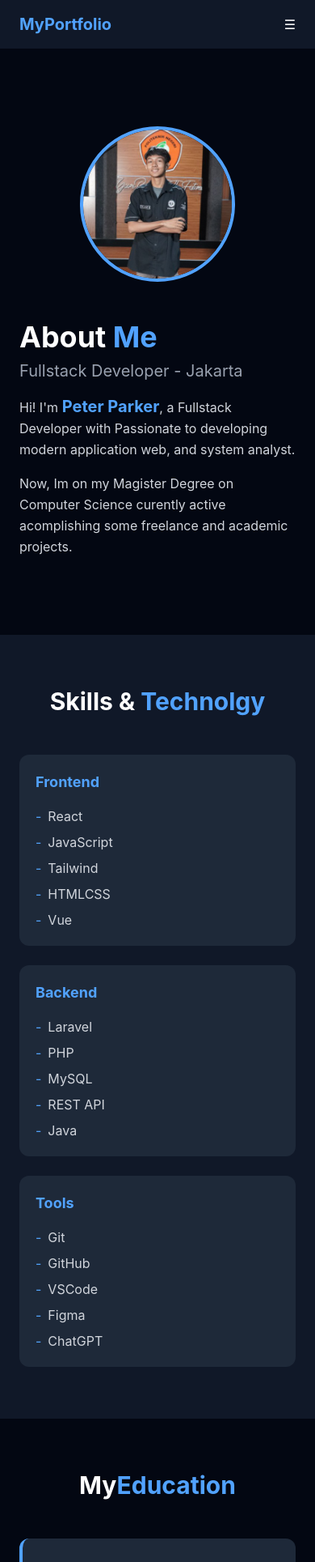
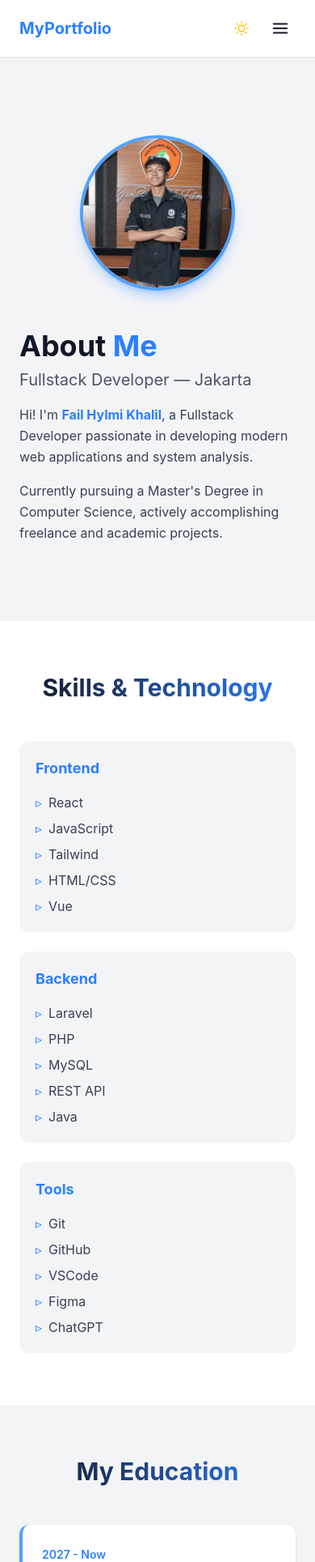
Before and after one commit to Magang-Udacoding/task-5, a React (Vite) app: page /about in a window 390 px wide. Shown: the top 1929 px of the page at 81% size. Built offline with nearby package versions, Linux system fonts and the light colour scheme.

Commit message:
Fix: perbaikan dark mode

```diff
--- a/src/App.jsx
+++ b/src/App.jsx
@@ -1,17 +1,35 @@
-import { BrowserRouter, Routes, Route } from 'react-router-dom'
+import { BrowserRouter, Routes, Route } from "react-router-dom";
+import { useEffect, useState } from "react";
 
-import Navbar from './components/Navbar'
-import Footer from './components/Footer'
-import Home from './pages/Home'
-import About from './pages/About'
-import Projects from './pages/Projects'
-import Contact from './pages/Contact'
+import Navbar from "./components/Navbar";
+import Footer from "./components/Footer";
+import Home from "./pages/Home";
+import About from "./pages/About";
+import Projects from "./pages/Projects";
+import Contact from "./pages/Contact";
 
 function App() {
+  // add useState n useEffect
+  const [theme, setTheme] = useState("dark");
+
+  useEffect(() => {
+    const root = document.documentElement;
+
+    if (theme === "dark") {
+      root.classList.add("dark");
+    } else {
+      root.classList.remove("dark");
+    }
+  }, [theme]);
+
+  function toggleTheme() {
+    setTheme(theme === "dark" ? "light" : "dark");
+  }
+
   return (
     <BrowserRouter>
       <div className="relative">
-        <Navbar />
+        <Navbar theme={theme} toggleTheme={toggleTheme} />
 
         <Routes>
           <Route path="/" element={<Home />} />
@@ -23,7 +41,7 @@ function App() {
         <Footer />
       </div>
     </BrowserRouter>
-  )
+  );
 }
 
-export default App
+export default App;
--- a/src/components/Navbar.jsx
+++ b/src/components/Navbar.jsx
@@ -1,62 +1,91 @@
-import { Link, useLocation } from 'react-router-dom'
-import { useState } from 'react'
+import { Link, useLocation } from "react-router-dom";
+import { useState } from "react";
+import { FiMenu, FiMoon, FiSun, FiX } from "react-icons/fi";
 
-function Navbar() {
-  const [menuOpen, setMenuOpen] = useState(false)
-  const location = useLocation()
+function Navbar({ theme, toggleTheme }) {
+  const [menuOpen, setMenuOpen] = useState(false);
+  const location = useLocation();
 
   const navLinks = [
-    { to: '/', label: 'Home' },
-    { to: '/about', label: 'About' },
-    { to: '/projects', label: 'Projects' },
-    { to: '/contact', label: 'Contact' },
-  ]
+    { to: "/", label: "Home" },
+    { to: "/about", label: "About" },
+    { to: "/projects", label: "Projects" },
+    { to: "/contact", label: "Contact" },
+  ];
 
   return (
-    <nav className="bg-gray-900 text-white px-6 py-4 flex items-center justify-between">
+    <nav className="sticky top-0 z-50 backdrop-blur-md bg-white/80 dark:bg-gray-900/80 border-b border-gray-200 dark:border-white/10 text-gray-900 dark:text-white px-6 py-4 flex items-center justify-between">
 
       {/* Logo */}
-      <Link to="/" className="text-xl font-bold text-blue-400">
+      <Link to="/" className="text-xl font-bold text-blue-500 dark:text-blue-400">
         MyPortfolio
       </Link>
 
       {/* Desktop Menu */}
-      <ul className="hidden md:flex gap-8">
+      <ul className="hidden md:flex gap-8 items-center">
         {navLinks.map((link) => (
           <li key={link.to}>
             <Link
               to={link.to}
               className={
                 location.pathname === link.to
-                  ? 'text-blue-400 font-semibold border-b-2 border-blue-400 pb-1'
-                  : 'hover:text-blue-400 transition-colors duration-200'
+                  ? "text-blue-500 dark:text-blue-400 font-semibold border-b-2 border-blue-500 dark:border-blue-400 pb-1"
+                  : "text-gray-700 dark:text-gray-300 hover:text-blue-500 dark:hover:text-blue-400 transition-colors duration-200"
               }
             >
               {link.label}
             </Link>
           </li>
         ))}
+
+        {/* Theme Toggle — Desktop */}
+        <li>
+          <button
+            onClick={toggleTheme}
+            className="p-2 rounded-lg hover:bg-gray-100 dark:hover:bg-gray-700 transition-all duration-200"
+            title={theme === "dark" ? "Switch to Light Mode" : "Switch to Dark Mode"}
+          >
+            {theme === "dark" ? (
+              <FiSun size={18} className="text-yellow-400" />
+            ) : (
+              <FiMoon size={18} className="text-blue-500" />
+            )}
+          </button>
+        </li>
       </ul>
 
-      {/* Hamburger Button (mobile only) */}
-      <button
-        className="md:hidden text-white focus:outline-none"
-        onClick={() => setMenuOpen(!menuOpen)}
-      >
-        {menuOpen ? '✕' : '☰'}
-      </button>
+      {/* Mobile: Theme Toggle + Hamburger */}
+      <div className="flex items-center gap-3 md:hidden">
+        <button
+          onClick={toggleTheme}
+          className="p-2 rounded-lg hover:bg-gray-100 dark:hover:bg-gray-700 transition-all duration-200"
+        >
+          {theme === "dark" ? (
+            <FiSun size={18} className="text-yellow-400" />
+          ) : (
+            <FiMoon size={18} className="text-blue-500" />
+          )}
+        </button>
+
+        <button
+          onClick={() => setMenuOpen(!menuOpen)}
+          className="p-2 rounded-lg hover:bg-gray-100 dark:hover:bg-gray-700 transition-all duration-200"
+        >
+          {menuOpen ? <FiX size={22} /> : <FiMenu size={22} />}
+        </button>
+      </div>
 
       {/* Mobile Menu */}
       {menuOpen && (
-        <ul className="absolute top-16 left-0 w-full bg-gray-900 flex flex-col items-center gap-6 py-6 md:hidden z-50">
+        <ul className="absolute top-16 left-0 w-full bg-white dark:bg-gray-900 border-b border-gray-200 dark:border-white/10 flex flex-col items-center gap-6 py-6 md:hidden z-50">
           {navLinks.map((link) => (
             <li key={link.to}>
               <Link
                 to={link.to}
                 className={
                   location.pathname === link.to
-                    ? 'text-blue-400 font-semibold'
-                    : 'hover:text-blue-400 transition-colors duration-200'
+                    ? "text-blue-500 dark:text-blue-400 font-semibold"
+                    : "text-gray-700 dark:text-gray-300 hover:text-blue-500 dark:hover:text-blue-400 transition-colors duration-200"
                 }
                 onClick={() => setMenuOpen(false)}
               >
@@ -68,7 +97,7 @@ function Navbar() {
       )}
 
     </nav>
-  )
+  );
 }
 
-export default Navbar
+export default Navbar;
--- a/src/pages/About.jsx
+++ b/src/pages/About.jsx
@@ -1,7 +1,6 @@
 import { useEffect } from "react";
 
 function About() {
-  // useEffects
   useEffect(() => {
     document.title = 'Portfolio | About'
   }, [])
@@ -9,7 +8,7 @@ function About() {
   const skills = [
     {
       category: "Frontend",
-      items: ["React", "JavaScript", "Tailwind", "HTMLCSS", "Vue"],
+      items: ["React", "JavaScript", "Tailwind", "HTML/CSS", "Vue"],
     },
     {
       category: "Backend",
@@ -24,14 +23,14 @@ function About() {
   const education = [
     {
       id: 1,
-      year: "2027-Now",
+      year: "2027 - Now",
       title: "Magister of Computer Science",
       place: "Chaoyang University of Technology",
       desc: "Focusing on implementation system and algorithm",
     },
     {
       id: 2,
-      year: "2023-2027",
+      year: "2023 - 2027",
       title: "Bachelor of Software Engineer",
       place: "Politeknik Negeri Padang",
       desc: "Focusing on developing system and algorithm",
@@ -39,66 +38,67 @@ function About() {
   ];
 
   return (
-    <main className="min-h-screen bg-gray-950 text-white">
-      {/* hero about */}
+    <main className="min-h-screen bg-gray-100 dark:bg-gray-950 text-gray-900 dark:text-white">
+
+      {/* Hero About */}
       <section className="py-24 px-6">
         <div className="max-w-4xl mx-auto flex flex-col md:flex-row items-center gap-12">
-          {/* photo */}
-          <div className="w-48 h-48 rounded-full overflow-hidden border-4 border-blue-400 shrink-0">
+
+          {/* Photo */}
+          <div className="w-48 h-48 rounded-full overflow-hidden border-4 border-blue-400 shrink-0 shadow-lg shadow-blue-500/30">
             <img
               src="/img/myphotogw.jpeg"
               alt="profile photo"
-              className=" w-full h-full object-cover"
+              className="w-full h-full object-cover"
             />
           </div>
 
-          {/* bio */}
+          {/* Bio */}
           <div>
             <h1 className="text-4xl font-bold mb-2">
-              About
-              <span className="text-blue-400"> Me</span>
+              About <span className="text-blue-500 dark:text-blue-400">Me</span>
             </h1>
-
-            <h2 className="text-xl text-gray-400 mb-4">
-              Fullstack Developer - Jakarta
+            <h2 className="text-xl text-gray-600 dark:text-gray-400 mb-4">
+              Fullstack Developer — Jakarta
             </h2>
-
-            <p className="text-gray-300 leading-relaxed mb-4">
-              Hi! I'm
-              <strong className="text-blue-400 text-xl"> Peter Parker</strong>,
-              a Fullstack Developer with Passionate to developing modern
-              application web, and system analyst.
+            <p className="text-gray-700 dark:text-gray-300 leading-relaxed mb-4">
+              Hi! I'm{" "}
+              <strong className="text-blue-500 dark:text-blue-400">Fail Hylmi Khalil</strong>,
+              a Fullstack Developer passionate in developing modern
+              web applications and system analysis.
             </p>
-
-            <p className="text-gray-300 leading-relaxed">
-              Now, Im on my Magister Degree on Computer Science curently active
-              acomplishing some freelance and academic projects.
+            <p className="text-gray-700 dark:text-gray-300 leading-relaxed">
+              Currently pursuing a Master's Degree in Computer Science,
+              actively accomplishing freelance and academic projects.
             </p>
           </div>
+
         </div>
       </section>
 
-      {/* skills */}
-      <section className="py-16 px-6 bg-gray-900">
+      {/* Skills */}
+      <section className="py-16 px-6 bg-white dark:bg-gray-900">
         <div className="max-w-4xl mx-auto">
-          <h2 className="text-3xl font-bold text-center mb-12">
-            Skills &<span className="text-blue-400"> Technolgy</span>
+          <h2 className="text-3xl font-bold text-center mb-12 bg-gradient-to-r from-gray-900 to-blue-500 dark:from-white dark:to-blue-400 bg-clip-text text-transparent">
+            Skills & Technology
           </h2>
 
           <div className="grid grid-cols-1 md:grid-cols-3 gap-6">
             {skills.map((group) => (
-              <div key={group.category} className="bg-gray-800 rounded-xl p-5">
-                <h3 className="text-blue-400 font-bold text-lg mb-4">
+              <div
+                key={group.category}
+                className="bg-gray-100 dark:bg-gray-800 rounded-xl p-5 hover:-translate-y-1 transition-all duration-200"
+              >
+                <h3 className="text-blue-500 dark:text-blue-400 font-bold text-lg mb-4">
                   {group.category}
                 </h3>
-
                 <ul className="space-y-2">
                   {group.items.map((item) => (
                     <li
                       key={item}
-                      className="flex items-center gap-2 text-gray-300"
+                      className="flex items-center gap-2 text-gray-700 dark:text-gray-300"
                     >
-                      <span className="text-blue-400">-</span>
+                      <span className="text-blue-500 dark:text-blue-400">▹</span>
                       {item}
                     </li>
                   ))}
@@ -109,47 +109,44 @@ function About() {
         </div>
       </section>
 
-      {/* edu */}
-      <section className="py-16 px-6 bg-gray-950">
+      {/* Education */}
+      <section className="py-16 px-6 bg-gray-100 dark:bg-gray-950">
         <div className="max-w-4xl mx-auto">
-          <h2 className="text-3xl font-bold text-center mb-12">
-            My
-            <span className="text-blue-400">Education</span>
+          <h2 className="text-3xl font-bold text-center mb-12 bg-gradient-to-r from-gray-900 to-blue-500 dark:from-white dark:to-blue-400 bg-clip-text text-transparent">
+            My Education
           </h2>
 
           <div className="flex flex-col gap-6">
             {education.map((edu) => (
               <div
                 key={edu.id}
-                className="bg-gray-800 rounded-xl p-6 border-l-4 border-blue-400"
+                className="bg-white dark:bg-gray-800 rounded-xl p-6 border-l-4 border-blue-400 shadow-sm dark:shadow-none"
               >
-                <span className="text-blue-400 text-sm font-semibold">
+                <span className="text-blue-500 dark:text-blue-400 text-sm font-semibold">
                   {edu.year}
                 </span>
-                <h3 className="text-white font-bold text-lg mt-1">
+                <h3 className="text-gray-900 dark:text-white font-bold text-lg mt-1">
                   {edu.title}
                 </h3>
-                <div>
-                  <p className="text-gray-400 text-sm mb-2">{edu.place}</p>
-                  <p className="text-gray-300 text-sm">{edu.desc}</p>
-                </div>
+                <p className="text-gray-500 dark:text-gray-400 text-sm mb-1">{edu.place}</p>
+                <p className="text-gray-700 dark:text-gray-300 text-sm">{edu.desc}</p>
               </div>
             ))}
           </div>
         </div>
       </section>
 
-      {/* interest */}
-      <section className="py-16 px-6 bg-gray-900">
+      {/* Career Interest */}
+      <section className="py-16 px-6 bg-white dark:bg-gray-900">
         <div className="max-w-4xl mx-auto text-center">
           <h2 className="text-3xl font-bold mb-6">
-            Career <span className="text-blue-400"> Interest</span>
+            Career <span className="text-blue-500 dark:text-blue-400">Interest</span>
           </h2>
-          <p className="text-gray-300 leading-relaxed max-w-2xl mx-auto mb-8">
-            I interest to career as{" "}
-            <strong className="text-blue-400 text-xl"> System Analyst</strong> &{" "}
-            <strong className="text-orange-400 text-xl"> Researcher</strong> in
-            Academic and Corporate Environtment. I am open to freelance
+          <p className="text-gray-700 dark:text-gray-300 leading-relaxed max-w-2xl mx-auto mb-8">
+            I am interested in a career as{" "}
+            <strong className="text-blue-500 dark:text-blue-400">System Analyst</strong> &{" "}
+            <strong className="text-orange-500 dark:text-orange-400">Researcher</strong>{" "}
+            in academic and corporate environments. Open to freelance
             opportunities as well as full-time positions.
           </p>
           <a
@@ -162,6 +159,7 @@ function About() {
           </a>
         </div>
       </section>
+
     </main>
   );
 }
--- a/src/pages/Home.jsx
+++ b/src/pages/Home.jsx
@@ -1,4 +1,5 @@
 import { useEffect } from "react";
+import ProjectCard from "../components/ProjectCard";
 
 function Home() {
   // useEffect
@@ -98,12 +99,16 @@ function Home() {
   ];
 
   return (
-    <main className="min-h-screen bg-gray-950 text-white">
+    <main className="min-h-screen bg-gray-100 dark:bg-gray-950 text-gray-900 dark:text-white">
       {/* hero section */}
       <section className="flex flex-col items-center justify-center min-h-screen px-6 text-center">
         {/* profile photo */}
         <div
-        className=" w-36 h-36 rounded-full overflow-hidden border-4 border-blue-400 mb-6">
+        className="
+        w-36 h-36 rounded-full overflow-hidden
+        border-4 border-blue-400 mb-6
+        shadow-lg shadow-blue-500/30
+        ">
           <img
             src="/img/myphotogw.jpeg"
             alt="profile photo"
@@ -112,22 +117,22 @@ function Home() {
         </div>
 
         {/* stats badge */}
-        <div className="flex items-center gap-2 bg-green-900/40 text-green-400 text-sm px-4 py-1 rounded-full mb-6">
-          <span className="w-2 h-2 bg-green-400 rounded-full animate-pulse"></span>
+        <div className="flex items-center gap-2 bg-green-100 dark:bg-green-900/40 text-green-700 dark:text-green-400 text-sm px-4 py-1 rounded-full mb-6 border border-green-300 dark:border-transparent">
+          <span className="w-2 h-2 bg-green-500 dark:bg-green-400 rounded-full animate-pulse"></span>
           Available for Work
         </div>
 
         {/* heading */}
         <h1 className="text-4xl md:text-6xl font-bold mb-4 ">
-          HI, I'm <span className="text-blue-400">Peter Parker</span>
+          HI, I'm <span className="text-blue-500 dark:text-blue-400 drop-shadow-[0_0_20px_rgba(96,165,250,0.5)]">Fail Hylmi Khalil</span>
         </h1>
 
-        <h2 className="text-xl md:text-2xl text-gray-400 font-medium mb-6">
+        <h2 className="text-xl md:text-2xl text-gray-600 dark:text-gray-400 font-medium mb-6">
           Fullstack Developer - Jakarta
         </h2>
 
         {/* desc */}
-        <p className="max-w-xl text-gray-400 leading-relaxed mb-10">
+        <p className="max-w-xl text-gray-600 dark:text-gray-400 leading-relaxed mb-10">
           I'm a developer with passionate in developing modern web application
           using React, Laravel, and latest Technology.
         </p>
@@ -136,17 +141,15 @@ function Home() {
         <div className="flex flex-col sm:flex-row gap-4">
           <a
             href="/projects"
-            className="bg-blue-500 hover:bg-blue-600 text-white px-8 py-3 rounded-lg font-semibold transition-all duration-200 hover:scale-105"
+            className="bg-gradient-to-r from-blue-500 to-blue-600 hover:from-blue-600 hover:to-blue-700 text-white px-8 py-3 rounded-lg font-semibold transition-all duration-300 hover:scale-105 hover:shadow-lg hover:shadow-blue-500/30 "
           >
             View Project
           </a>
           <a
-            href="https:/wa.me/082383918084"
-            className="border-4 border-blue-600 text-white
-          hover:bg-blue-500 hover:border-blue-500 px-8 py-3
-          rounded-lg font-semibold transition-all
-          duration-200 hover:scale-105"
+            href="https://wa.me/6282383918084"
             target="_blank"
+            rel="noopener noreferrer"
+            className="border-2 border-blue-500 dark:border-blue-400 text-blue-500 dark:text-blue-400 hover:bg-blue-500 hover:text-white px-8 py-3 rounded-lg font-semibold transition-all duration-300 hover:scale-105"
           >
             Contact Me
           </a>
@@ -154,14 +157,14 @@ function Home() {
       </section>
 
       {/* skills section */}
-      <section className="py-20 px-6 bg-gray-900">
+      <section className="py-20 px-6 bg-white dark:bg-gray-900">
         <div className="max-w-4xl mx-auto">
           {/* section title */}
-          <h2 className="text-3xl font-bold text-center text-white mb-4">
+          <h2 className="text-3xl font-bold text-center mb-4 bg-gradient-to-r from-gray-900 to-blue-500 dark:from-white dark:to-blue-400 bg-clip-text text-transparent">
             Tech Stack
           </h2>
 
-          <p className="text-center text-gray-300 mb-16">
+          <p className="text-center text-gray-600 dark:text-gray-300 mb-16">
             The Technology I use on a daily
           </p>
 
@@ -170,13 +173,13 @@ function Home() {
             {skills.map((skill) => (
               <div
                 key={skill.name}
-                className="bg-gray-800 rounded-xl p-6 flex flex-col items-center gap-3 hover:bg-gray-500 hover:scale-105 transition-all duration-200"
+                className="bg-gray-100 dark:bg-gray-800 rounded-xl p-6 flex flex-col items-center gap-3 hover:-translate-y-2 hover:shadow-lg hover:shadow-blue-500/20 hover:border hover:border-blue-500/50 transition-all duration-300 border border-transparent"
               >
                 <span className="text-4xl">{skill.badge}</span>
 
-                <span className="text-white font-semibold">{skill.name}</span>
+                <span className="text-gray-900 dark:text-white font-semibold">{skill.name}</span>
 
-                <span className="text-gray-400 text-sm">{skill.level}</span>
+                <span className="text-gray-600 dark:text-gray-400 text-sm">{skill.level}</span>
               </div>
             ))}
           </div>
@@ -184,60 +187,25 @@ function Home() {
       </section>
 
       {/* projects preview section */}
-      <section className="py-20 px-6 bg-gray-950">
+      <section className="py-20 px-6 bg-blue-50/20 dark:bg-gray-950">
         <div className="max-w-6xl mx-auto">
           {/* section title */}
-          <h2 className="text-3xl font-bold text-center text-white mb-4">
+          <h2 className="text-3xl font-bold text-center mb-4 bg-gradient-to-r from-gray-900 to-blue-500 dark:from-white dark:to-blue-400 bg-clip-text text-transparent">
             Featured Projects
           </h2>
-          <p className="text-center text-gray-400 mb-12">My Latest Projects</p>
+          <p className="text-center text-gray-600 dark:text-gray-400 mb-12">My Latest Projects</p>
 
           {/* projects grid */}
           <div className="grid grid-cols-1 md:grid-cols-3 gap-5">
             {projects.map((project) => (
-              <div
+              <ProjectCard
                 key={project.id}
-                className="bg-gray-800 rounded-2xl overflow-hidden hover:scale-105 transition-all duration-300 flex flex-col"
-              >
-                {/* project image */}
-                <img
-                  src={project.image}
-                  alt={project.title}
-                  className="w-full h-48 object-cover"
-                />
-
-                {/* project info */}
-                <div className="p-4 flex flex-col flex-1">
-                  <h3 className="text-white font-bold text-lg mb-2">
-                    {project.title}
-                  </h3>
-                  <p className="text-gray-400 text-sm leading-relaxed mb-4 flex-1">
-                    {project.desc}
-                  </p>
-
-                  {/* tech */}
-                  <div className="flex flex-wrap gap-2 mb-4">
-                    {project.tech.map((t) => (
-                      <span
-                        key={t}
-                        className="bg-blue-800/50 text-blue-300 text-xs px-3 py-1 rounded-full"
-                      >
-                        {t}
-                      </span>
-                    ))}
-                  </div>
-
-                  {/* link btn */}
-                  <a
-                    href={project.link}
-                    target="_blank"
-                    rel="noopener noreferrer"
-                    className="bg-blue-500 hover:bg-blue-700 text-white text-center px-8 py-2 rounded-lg font-semibold transition-all duration-300 inline-block"
-                  >
-                    View on Github
-                  </a>
-                </div>
-              </div>
+                title={project.title}
+                desc={project.desc}
+                tech={project.tech}
+                image={project.image}
+                link={project.link}
+              />
             ))}
           </div>
 
--- a/src/pages/Projects.jsx
+++ b/src/pages/Projects.jsx
@@ -44,7 +44,7 @@ function Projects() {
   ];
 
   return (
-    <main className="min-h-screen bg-gray-950 text-white">
+    <main className="min-h-screen bg-gray-50 dark:bg-gray-950 text-gray-900 dark:text-white">
 
       {/* header */}
       <section className="py-20 px-6 text-center">
@@ -53,7 +53,7 @@ function Projects() {
           My <span className="text-blue-400"> Projects</span>
         </h1>
 
-        <p className="text-gray-400 max-w-xl mx-auto">
+        <p className="text-gray-600 dark:text-gray-400 max-w-xl mx-auto">
           My Projects I've Done Before
         </p>
       </section>
```
Also changed, not shown: src/components/Footer.jsx (+23 -20 lines), src/components/ProjectCard.jsx (+11 -9 lines), src/pages/Contact.jsx (+16 -16 lines).
